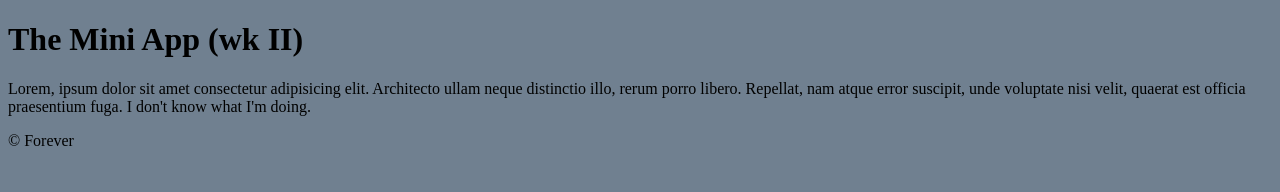
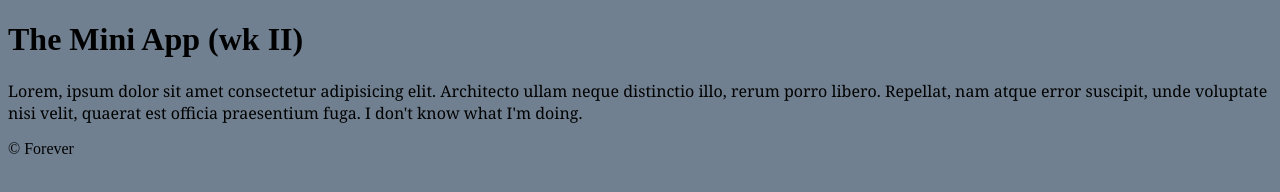
Before and after one commit to KC135Q/mini-app-wk2, a plain HTML site: page index.html in a window 1280 px wide. Drawn offline with Linux system fonts and the light colour scheme.

Commit message:
Font and class change

```diff
--- a/assets/css/style.css
+++ b/assets/css/style.css
@@ -1,3 +1,7 @@
 body {
   background-color: slategray;
 }
+
+.very-nice {
+  font-family: Georgia, 'Times New Roman', Times, serif;
+}
--- a/index.html
+++ b/index.html
@@ -9,7 +9,7 @@
   </head>
   <body>
     <h1>The Mini App (wk II)</h1>
-    <p>
+    <p class="very-nice">
       Lorem, ipsum dolor sit amet consectetur adipisicing elit. Architecto ullam
       neque distinctio illo, rerum porro libero. Repellat, nam atque error
       suscipit, unde voluptate nisi velit, quaerat est officia praesentium fuga.
```
